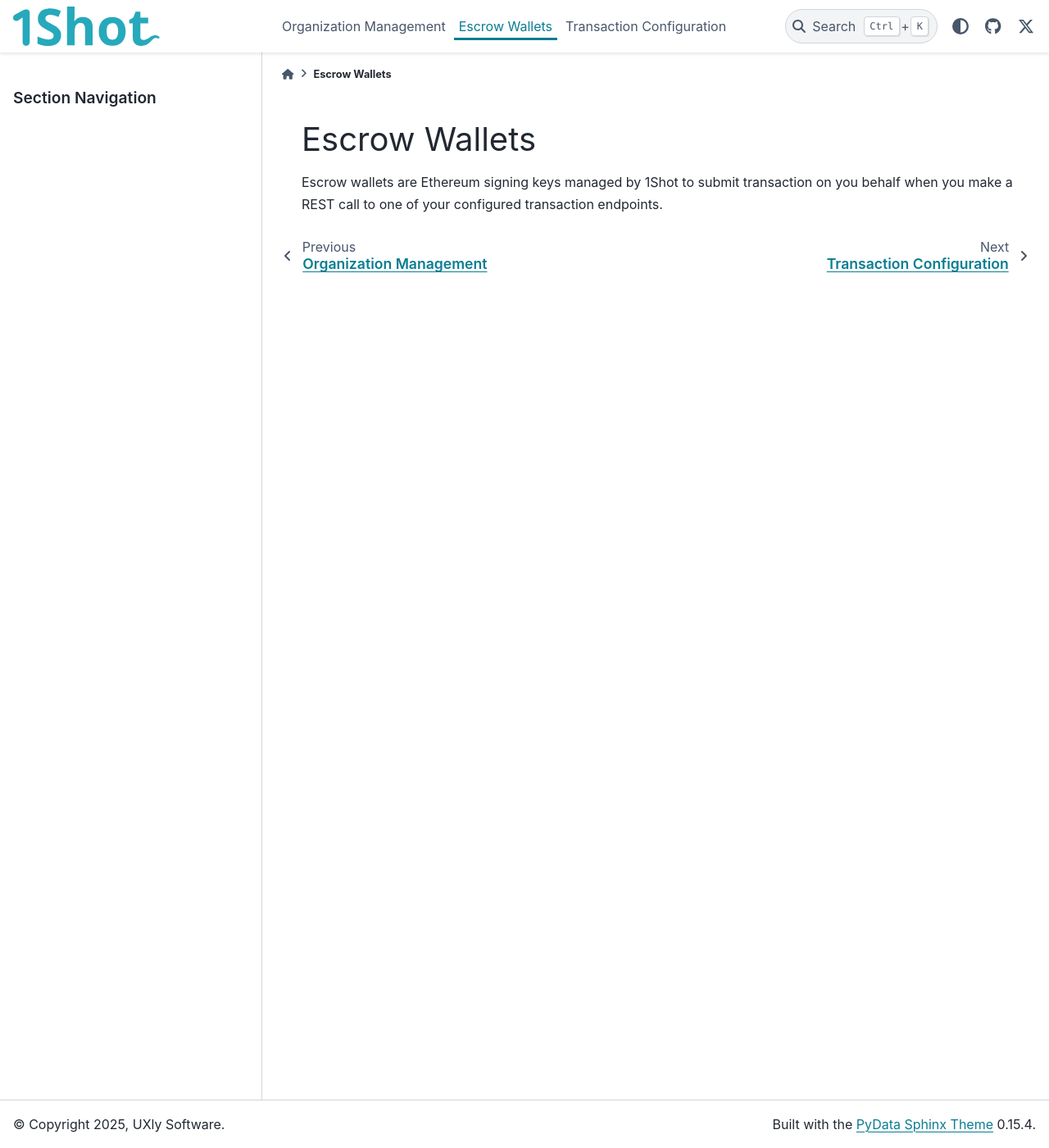
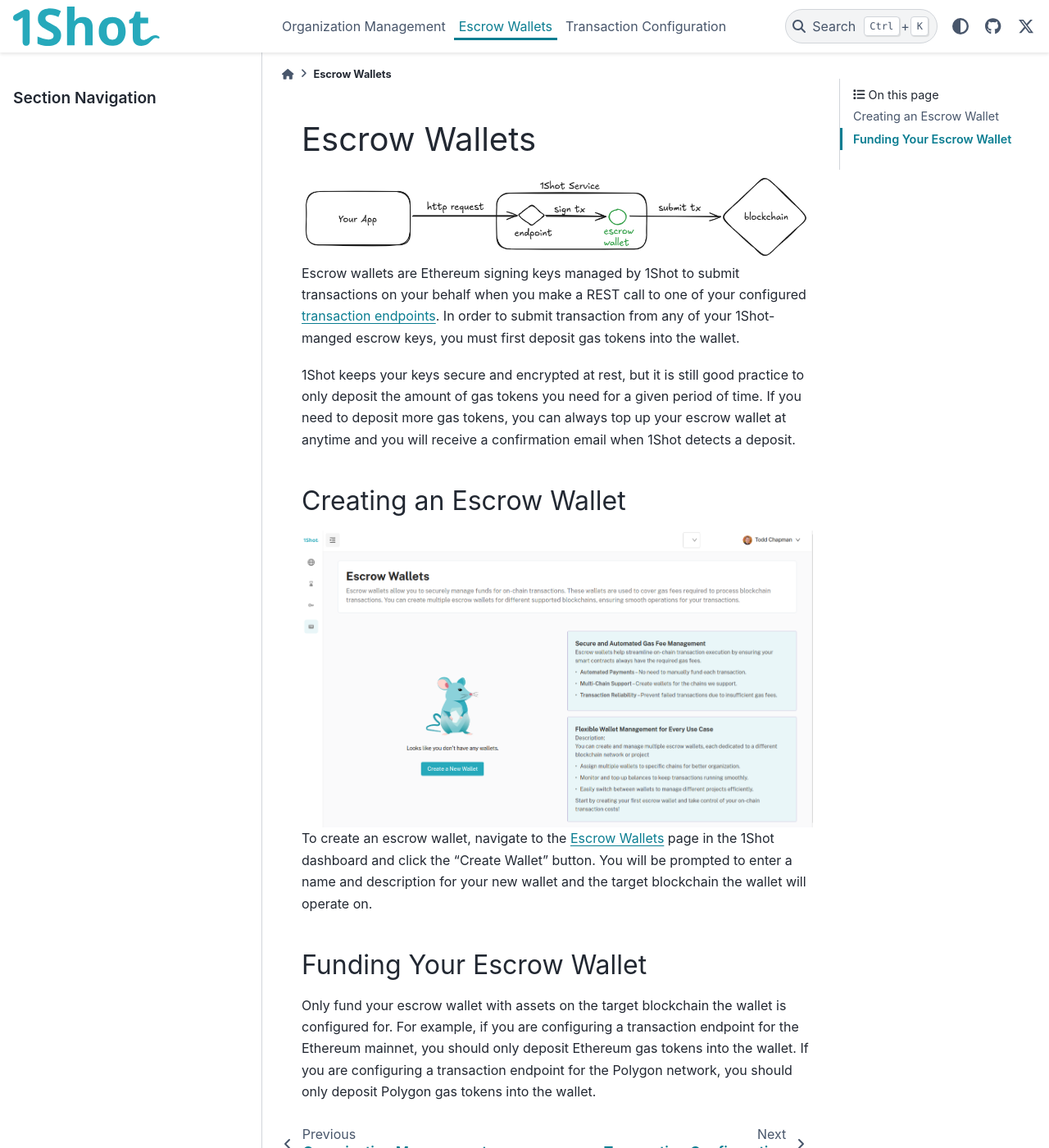
Before and after one commit to UXlySoftware/1shot-documentation, a Sphinx documentation site: the page built from source/escrow-wallets.rst, in a window 1280 px wide and 1400 px high. Shown: the whole window at 82% size. Built offline with Sphinx 7.4.7 and the PyData theme 0.15.4, drawn with Linux system fonts in a browser that asks for light colours.

Commit message:
first pass on escrow wallets page

```diff
--- a/source/escrow-wallets.rst
+++ b/source/escrow-wallets.rst
@@ -1,5 +1,34 @@
 Escrow Wallets
 ======================
 
-Escrow wallets are Ethereum signing keys managed by 1Shot to submit transaction on you behalf when you make a REST call to one of your configured
-transaction endpoints.
+.. image:: ./_static/escrow-wallet/escrow-flow-light.png
+   :alt: Escrow Flow
+   :align: center
+   :class: only-light
+
+.. image:: ./_static/escrow-wallet/escrow-flow-dark.png
+   :alt: Escrow Flow
+   :align: center
+   :class: only-dark
+
+Escrow wallets are Ethereum signing keys managed by 1Shot to submit transactions on your behalf when you make a REST call to one of your configured
+`transaction endpoints <transactions.html>`_. In order to submit transaction from any of your 1Shot-manged escrow keys, you must first deposit gas tokens into the wallet.
+
+1Shot keeps your keys secure and encrypted at rest, but it is still good practice to only deposit the amount of gas tokens you need for a given period of time.
+If you need to deposit more gas tokens, you can always top up your escrow wallet at anytime and you will receive a confirmation email when 1Shot detects a deposit.
+
+Creating an Escrow Wallet
+--------------------------
+
+.. image:: ./_static/escrow-wallet/escrow-wallets-getting-started.png
+   :alt: Creating your first escrow wallet
+   :align: center
+
+To create an escrow wallet, navigate to the `Escrow Wallets <https://app.1shotapi.com/escrow-wallets>`_ page in the 1Shot dashboard and click the "Create Wallet" button.
+You will be prompted to enter a name and description for your new wallet and the target blockchain the wallet will operate on.
+
+Funding Your Escrow Wallet
+---------------------------
+
+Only fund your escrow wallet with assets on the target blockchain the wallet is configured for. For example, if you are configuring a transaction endpoint for the Ethereum mainnet,
+you should only deposit Ethereum gas tokens into the wallet. If you are configuring a transaction endpoint for the Polygon network, you should only deposit Polygon gas tokens into the wallet.
```
Also changed, not shown: source/_static/escrow-wallet/escrow-flow-dark.png (added), source/_static/escrow-wallet/escrow-flow-light.png (added), source/_static/escrow-wallet/escrow-wallets-getting-started.png (added).
